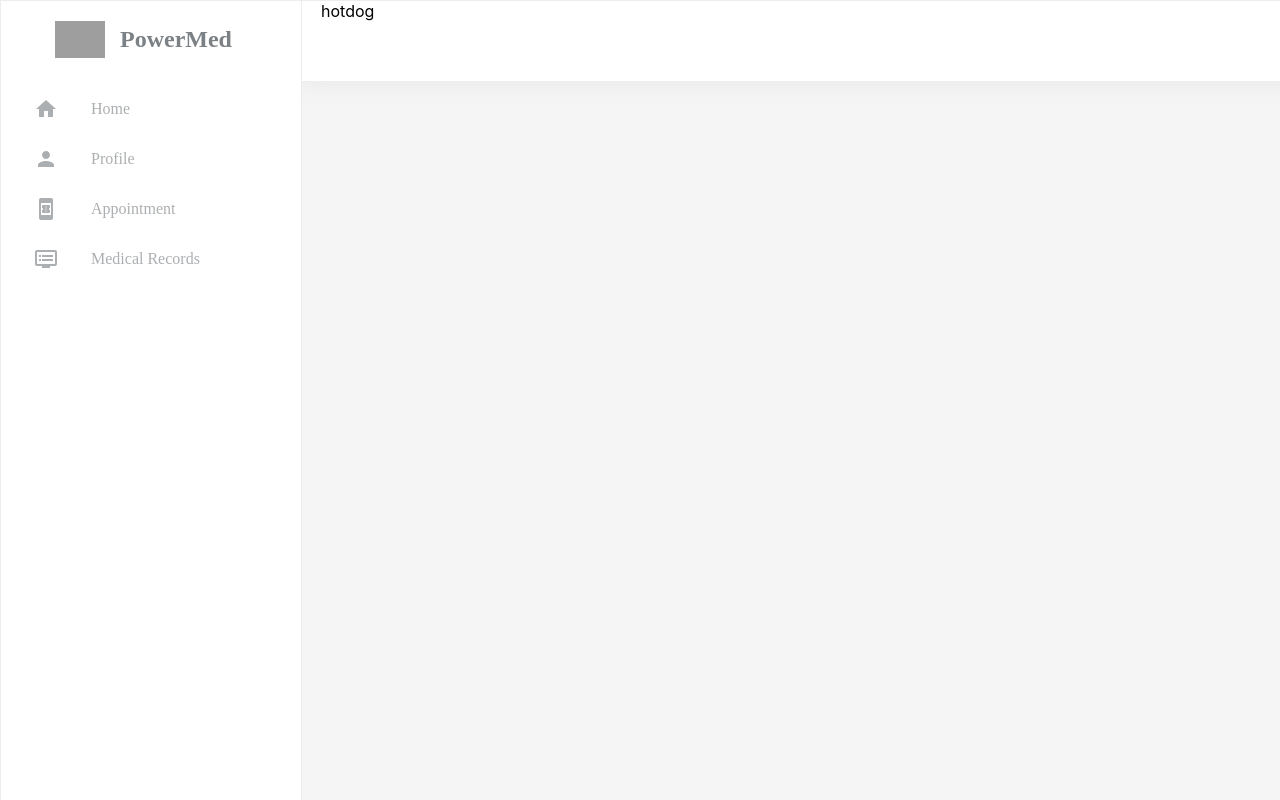
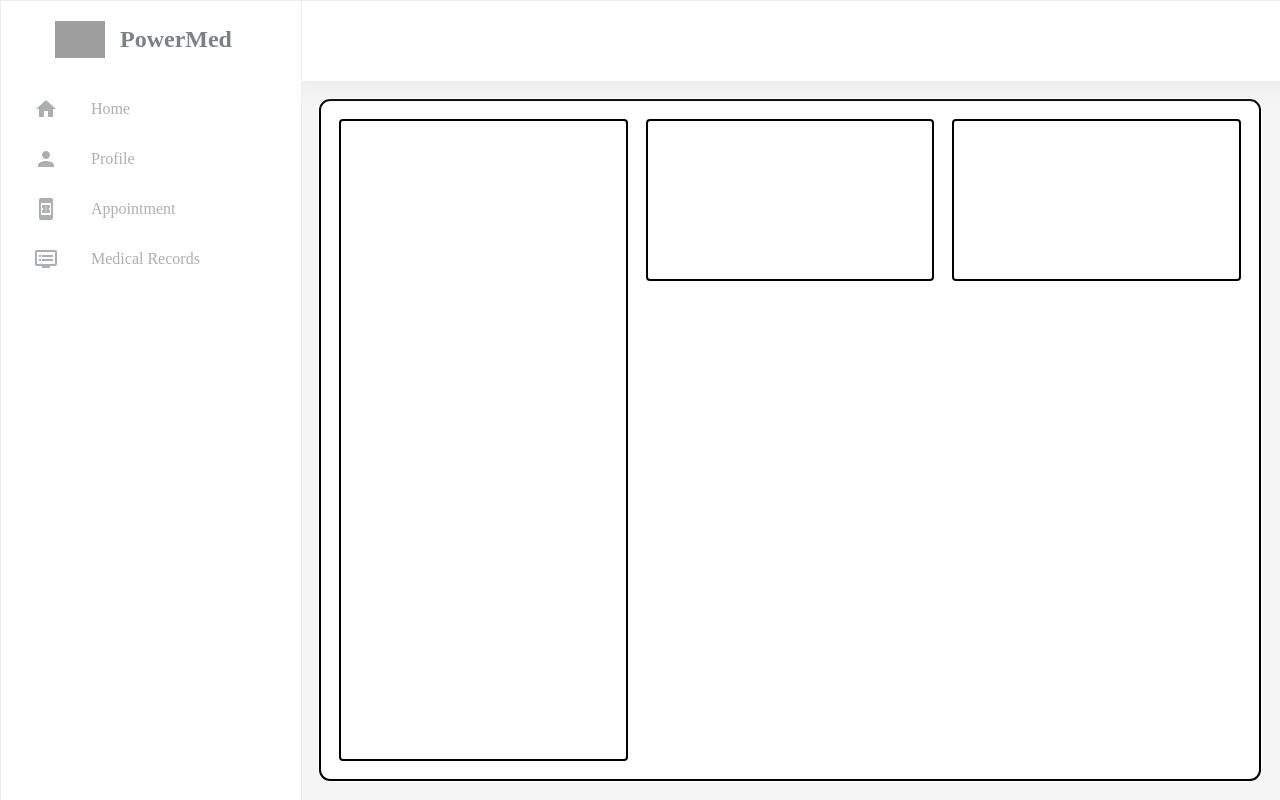
Before and after one commit to RheaRizz/Power_Pat_Girls, a React (Create React App) app in the folder patient-dashboard/: page / in a window 1280 px wide. Built offline with nearby package versions, Linux system fonts and the light colour scheme; grey boxes are pictures that could not be loaded.

Commit message:
patient-dashboard, app, header, home, user-profile

```diff
--- a/patient-dashboard/src/App.js
+++ b/patient-dashboard/src/App.js
@@ -3,14 +3,14 @@ import './App.css';
 import Header from './components/header/header';
 import Sidebar from './components/sidebar/sidebar'
 //import Home from './components/dashboard-home-page/home';
-//import UserProfile from './components/user-profile/user-profile'; //<UserProfile />
+import UserProfile from './components/user-profile/user-profile'; //<UserProfile />
 
 function App() {
   return (
     <div className='App'>
 			<Header />
 			<Sidebar />
-
+			<UserProfile />
     </div>
   )
 }
--- a/patient-dashboard/src/components/dashboard-home-page/home.css
+++ b/patient-dashboard/src/components/dashboard-home-page/home.css
@@ -3,12 +3,12 @@
   width: 100%;
   background-color: white;
   padding: 50px; /* Adjust the padding as needed */
-  margin: 10px;
+  margin: 20px;
   box-sizing: border-box; /* Include padding and border in the element's total width and height */
 	border-radius: 10px;
 	outline: auto;
-	margin-top: 90px;
-	margin-left: 310px;
+	margin-top: 100px;
+	margin-left: 320px;
 }
 
 .row-one {
--- a/patient-dashboard/src/components/header/header.js
+++ b/patient-dashboard/src/components/header/header.js
@@ -4,7 +4,7 @@ import './header.css';
 function Header() {
     return(
         <div className="header">
-            <div className="greeting">hotdog</div>
+            <div className="greeting"></div>
         </div>
     );
 };
--- a/patient-dashboard/src/components/user-profile/user-profile.css
+++ b/patient-dashboard/src/components/user-profile/user-profile.css
@@ -1,5 +1,36 @@
 .user-profile {
-  background-color: #ebebeb;
+  height: auto;
+  width: 100%;
+  background-color: white;
+  padding: 20px; /* Adjust the padding as needed */
+  margin: 20px;
+  box-sizing: border-box; /* Include padding and border in the element's total width and height */
+	border-radius: 10px;
+	outline: auto;
+	margin-top: 100px;
+	margin-left: 320px;
+	display: flex;
+	flex-wrap: wrap;
+}
+
+.user-container {
+	flex: 1;
 	height: 100%;
-	width: 100%;
+	width: 50%;
+	outline: auto;
+	margin-right: 20px;
 }
+
+.appointment-container {
+	margin-right: 20px;
+}
+
+.appointment-container,
+.booking-container {
+	flex: 1;
+	height: 25%;
+	width: 50%;
+	outline: auto;
+	margin-bottom: 20px;
+	cursor: pointer;
+}
--- a/patient-dashboard/src/components/user-profile/user-profile.js
+++ b/patient-dashboard/src/components/user-profile/user-profile.js
@@ -3,25 +3,46 @@ import './user-profile.css'
 
 function UserProfile() {
   return (
-    <div className="user-profile">
-      <div className='header'></div>
-      <div className='profile-picture'></div>
-      <div className='edit-profile-button'>
-        <button className='edit-profile'>Edit Profile</button>
+    <div className='user-profile'>
+      <div className='user-container'>
+        <div className='icon'></div>
+        <div className='name'></div>
+        <div className='gender'></div>
+        <div className='age'></div>
+        <div className='height'></div>
+        <div className='weight'></div>
       </div>
-      <div className='user'>
-        <div className='account-name'></div>
-        <div className='account-status'></div>
+      <div className='appointment-container'>
+        <div className='row'>
+          <div className='col'>
+            <div className='text-area'></div>
+          </div>
+        </div>
       </div>
-      <div className='user-info'>
-        <div className='age'></div>
-        <div className='gender'></div>
-        <div className='birth-date'></div>
-        <div className='weight'></div>
-        <div className='height'></div>
-        <div className='blood-type'></div>
+      <div className='booking-container'></div>
+      <div className='container'>
+
       </div>
     </div>
+
+    // <div className="user-profile">
+    //   <div className='profile-picture'></div>
+    //   <div className='edit-profile-button'>
+    //     {/* <button className='edit-profile'>Edit Profile</button> */}
+    //   </div>
+    //   <div className='user'>
+    //     <div className='account-name'></div>
+    //     <div className='account-status'></div>
+    //   </div>
+    //   <div className='user-info'>
+    //     <div className='age'></div>
+    //     <div className='gender'></div>
+    //     <div className='birth-date'></div>
+    //     <div className='weight'></div>
+    //     <div className='height'></div>
+    //     <div className='blood-type'></div>
+    //   </div>
+    // </div>
   );
 };
 
```
